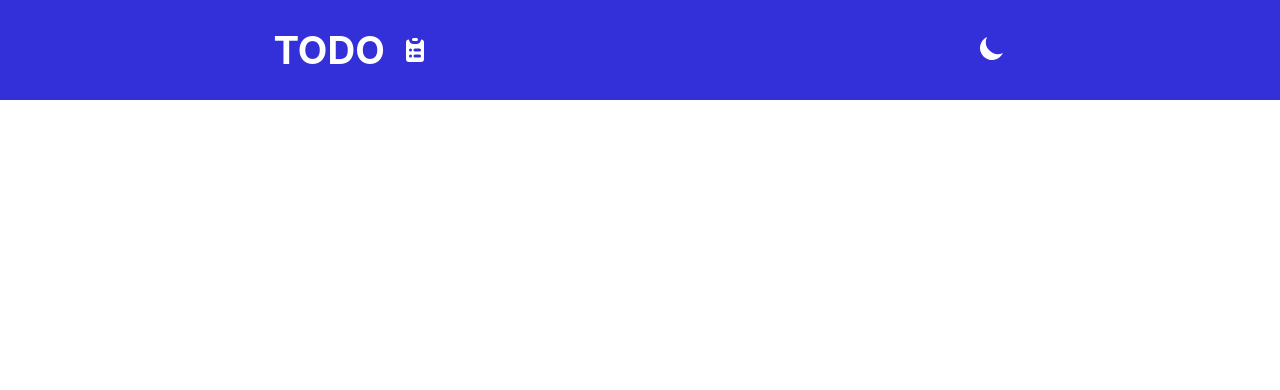
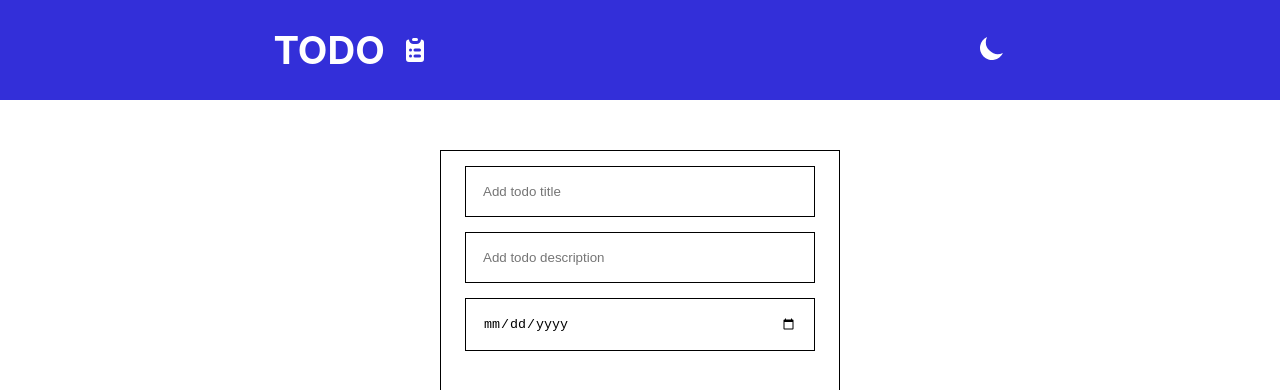
Before and after one commit to MartinMugambi/React-Testing, a Next.js app: page / in a window 1280 px wide. Shown: the top 390 px of the page. Built offline with nearby package versions, Linux system fonts and the light colour scheme.

Commit message:
Add input component style

```diff
--- a/pages/index.tsx
+++ b/pages/index.tsx
@@ -1,9 +1,16 @@
 import Header from "../components/header";
+import Input from "../components/header/input";
+import styles from '../styles/Home.module.css';
 const Home = () =>{
 
   return (
     <main>
      <Header />
+      <form className={styles.form}>
+        <Input type="text" placeholder ="Add todo title" />
+        <Input type="text" placeholder ="Add todo description" />
+        <Input type="date" placeholder ="Select date" />
+      </form>
     </main>
   );
 }
--- a/styles/Home.module.css
+++ b/styles/Home.module.css
@@ -1,116 +1,10 @@
-.container {
-  padding: 0 2rem;
-}
-
-.main {
-  min-height: 100vh;
-  padding: 4rem 0;
-  flex: 1;
+.form {
+  width: 400px;
   display: flex;
   flex-direction: column;
-  justify-content: center;
   align-items: center;
+  margin: auto;
+  border: 1px solid black;
+  margin-top: 50px;
+  min-height: 400px;
 }
-
-.footer {
-  display: flex;
-  flex: 1;
-  padding: 2rem 0;
-  border-top: 1px solid #eaeaea;
-  justify-content: center;
-  align-items: center;
-}
-
-.footer a {
-  display: flex;
-  justify-content: center;
-  align-items: center;
-  flex-grow: 1;
-}
-
-.title a {
-  color: #0070f3;
-  text-decoration: none;
-}
-
-.title a:hover,
-.title a:focus,
-.title a:active {
-  text-decoration: underline;
-}
-
-.title {
-  margin: 0;
-  line-height: 1.15;
-  font-size: 4rem;
-}
-
-.title,
-.description {
-  text-align: center;
-}
-
-.description {
-  margin: 4rem 0;
-  line-height: 1.5;
-  font-size: 1.5rem;
-}
-
-.code {
-  background: #fafafa;
-  border-radius: 5px;
-  padding: 0.75rem;
-  font-size: 1.1rem;
-  font-family: Menlo, Monaco, Lucida Console, Liberation Mono, DejaVu Sans Mono,
-    Bitstream Vera Sans Mono, Courier New, monospace;
-}
-
-.grid {
-  display: flex;
-  align-items: center;
-  justify-content: center;
-  flex-wrap: wrap;
-  max-width: 800px;
-}
-
-.card {
-  margin: 1rem;
-  padding: 1.5rem;
-  text-align: left;
-  color: inherit;
-  text-decoration: none;
-  border: 1px solid #eaeaea;
-  border-radius: 10px;
-  transition: color 0.15s ease, border-color 0.15s ease;
-  max-width: 300px;
-}
-
-.card:hover,
-.card:focus,
-.card:active {
-  color: #0070f3;
-  border-color: #0070f3;
-}
-
-.card h2 {
-  margin: 0 0 1rem 0;
-  font-size: 1.5rem;
-}
-
-.card p {
-  margin: 0;
-  font-size: 1.25rem;
-  line-height: 1.5;
-}
-
-.logo {
-  height: 1em;
-  margin-left: 0.5rem;
-}
-
-@media (max-width: 600px) {
-  .grid {
-    width: 100%;
-    flex-direction: column;
-  }
-}
--- /dev/null
+++ b/styles/Input.module.css
@@ -0,0 +1,25 @@
+
+.container {
+    display: flex;
+    flex-direction: column;
+    column-gap: 10px;
+}
+
+.container > input[type="text"]{
+    width:  350px;
+    height: 20%;
+    padding: 17px;
+    outline: none;
+    margin-top: 15px;
+    border: 1px black solid;
+}
+
+.container > input[type="date"]{
+    width: 350px;
+    height: 20%;
+    padding: 17px;
+    outline: none;
+    margin-top: 15px;
+    border: 1px black solid;
+
+}
```
